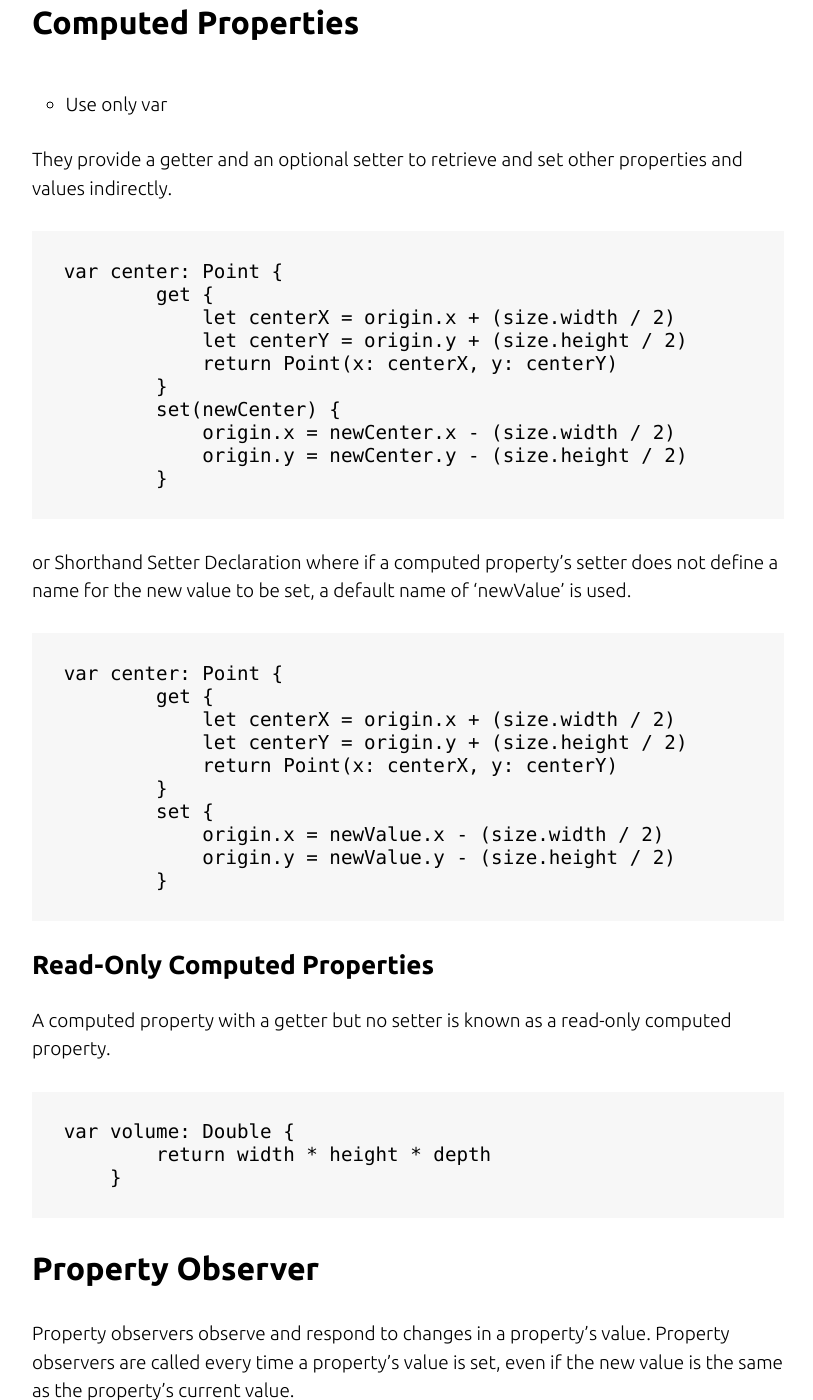
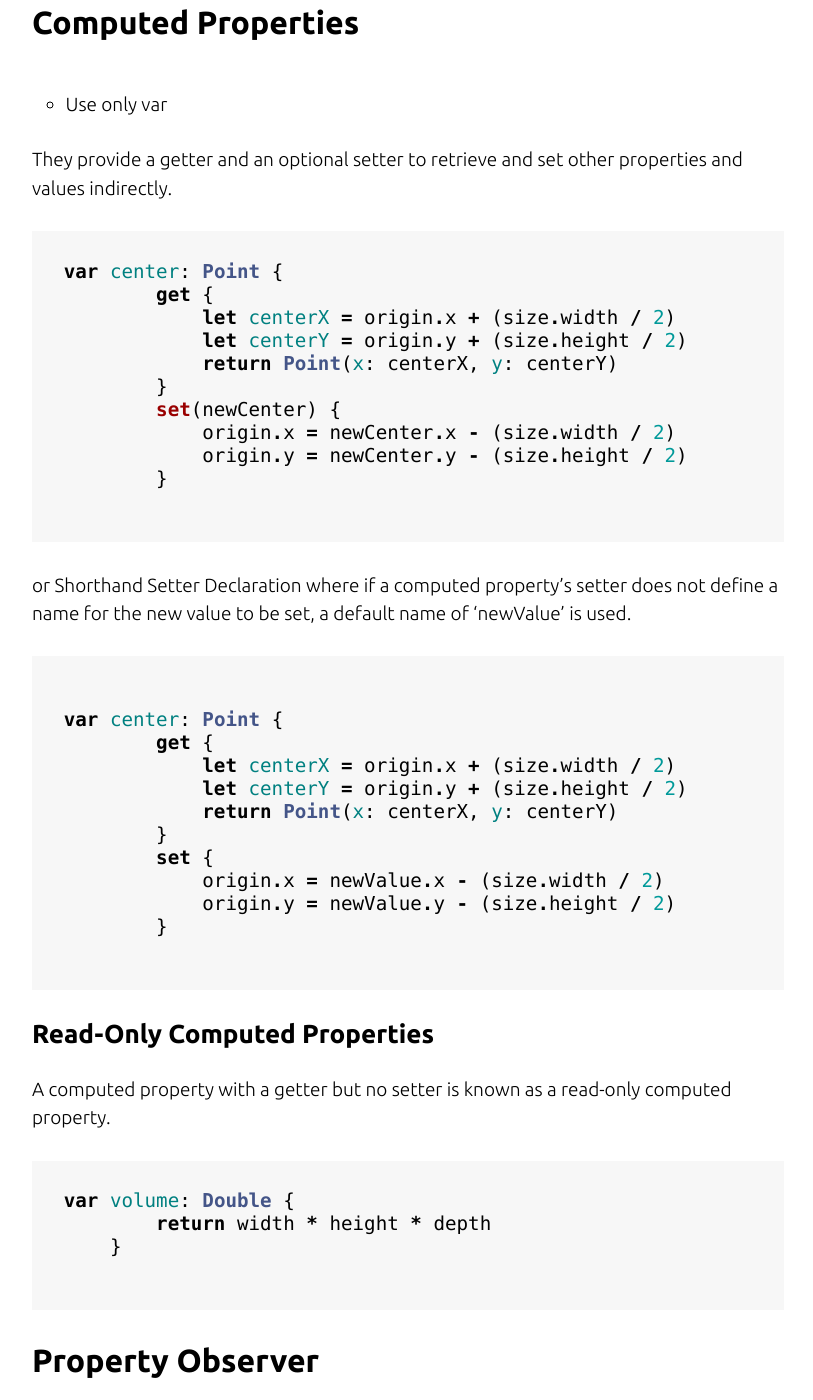
Before and after one commit to tarangpatel/whatilove, a Jekyll site: the page built from _posts/2016-03-27-computed-properties-observer.markdown, in a window 1280 px wide and 1400 px high, scrolled down 222 px. Shown: the whole window, without its empty margins (232-1045 px from the left). Built offline with Jekyll 4.4.1, drawn with Linux system fonts in a browser that asks for light colours; nearby versions of some CDN libraries; comment, search, counter and statistics services are not loaded; some of the changed text lies outside the part shown.

Commit message:
Update 2016-03-27-computed-properties-observer.markdown

````diff
--- a/_posts/2016-03-27-computed-properties-observer.markdown
+++ b/_posts/2016-03-27-computed-properties-observer.markdown
@@ -3,12 +3,11 @@ title: Advance Properties in Swift
 ---
 
 ## Computed Properties
-
 * Use only var
 
 They provide a getter and an optional setter to retrieve and set other properties and values indirectly.
 
-{% highlight text %}
+```swift
 var center: Point {
         get {
             let centerX = origin.x + (size.width / 2)
@@ -20,11 +19,11 @@ var center: Point {
             origin.y = newCenter.y - (size.height / 2)
         }
 
-{% endhighlight %}
+```
 
 or Shorthand Setter Declaration where if a computed property’s setter does not define a name for the new value to be set, a default name of 'newValue' is used.
 
-{% highlight text %}
+```swift
 
 var center: Point {
         get {
@@ -37,17 +36,17 @@ var center: Point {
             origin.y = newValue.y - (size.height / 2)
         }
 
-{% endhighlight %}
+```
 
 #### Read-Only Computed Properties
 A computed property with a getter but no setter is known as a read-only computed property.
 
-{% highlight text %}
+```swift
 var volume: Double {
         return width * height * depth
     }
 
-{% endhighlight %}
+```
 
 
 
@@ -61,7 +60,7 @@ You have the option to define either or both of these observers on a property:
 * willSet is called just before the value is stored.
 * didSet is called immediately after the new value is stored.
 
-{% highlight text %}
+```swift
 class StepCounter {
     var totalSteps: Int = 0 {
         willSet(newTotalSteps) {
@@ -75,15 +74,15 @@ class StepCounter {
     }
 }
 
-{% endhighlight %}
+```
 
 ## Type Properties
 
-{% highlight text %}
+```swift
 
 static var storedTypeProperty = "Some value."
     static var computedTypeProperty: Int {
         return 1
     }
 
-{% endhighlight %}
+```
````
